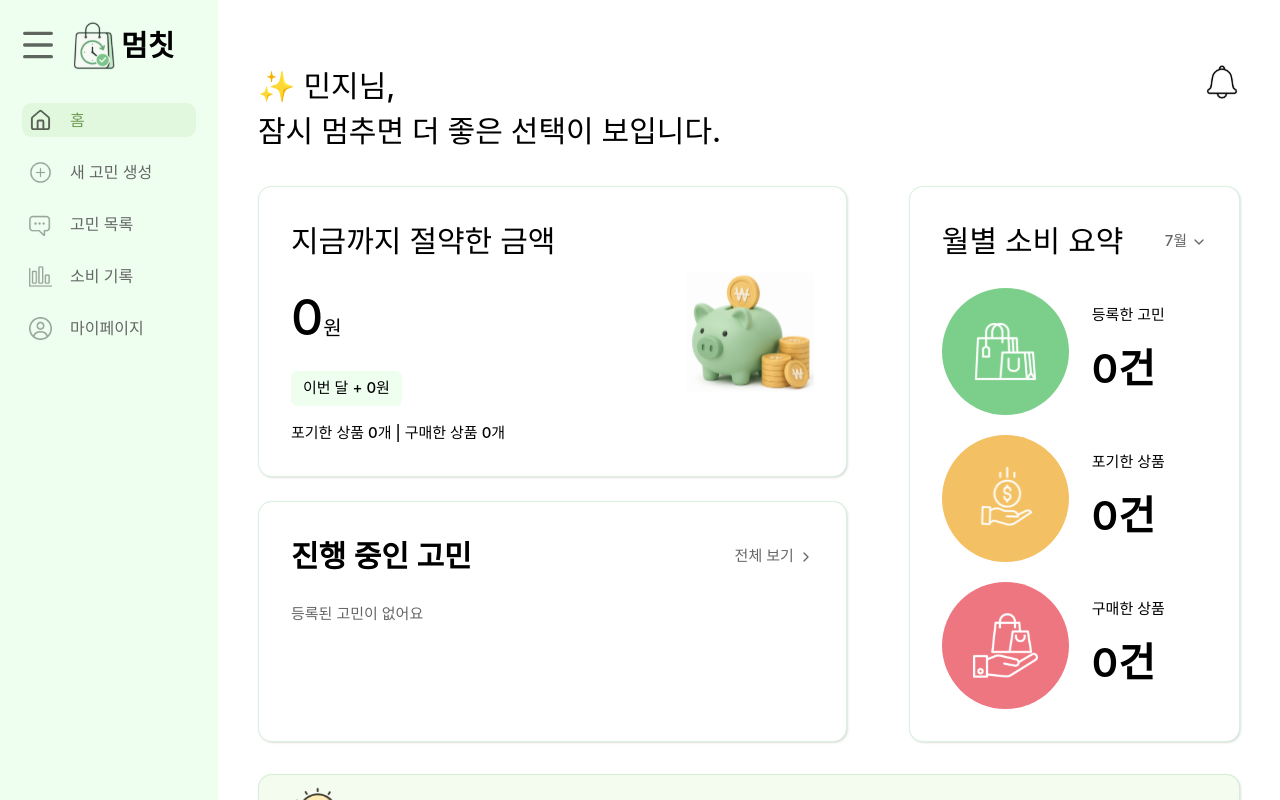
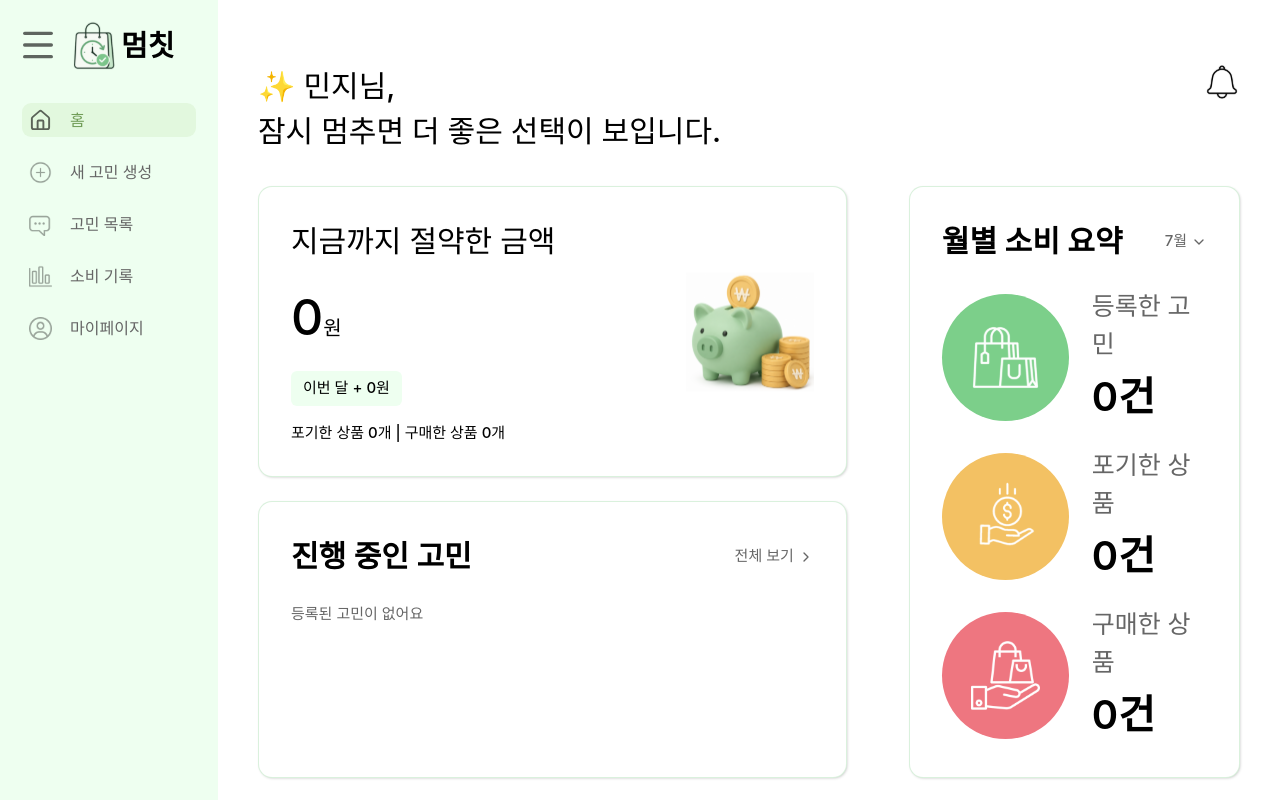
Before and after one commit to ParkSungju01/think24, a React (Vite) app: page / in a window 1280 px wide. Shown: the top 800 px of the page. Built offline with nearby package versions, Linux system fonts and the light colour scheme.

Commit message:
fix: 디자인수정

```diff
--- a/src/pages/Home/components/CategoryStatRow.tsx
+++ b/src/pages/Home/components/CategoryStatRow.tsx
@@ -31,11 +31,11 @@ export function CategoryStatRow({ stat }: CategoryStatRowProps) {
         <div
           className={`flex size-31.75 items-center justify-center rounded-full ${iconBgColor}`}
         >
-          <img src={icon} alt="" className="size-16.25" />
+          <img src={icon} alt="" className="size-17.25" />
         </div>
       </div>
-      <div className="flex flex-col gap-3">
-        <span className="text-[15px] font-medium text-black">{stat.label}</span>
+      <div className="flex flex-col gap-1">
+        <span className="text-[25px] font-medium text-[#666]">{stat.label}</span>
         <span className="text-[40px] font-semibold text-black">
           {stat.count}건
         </span>
--- a/src/pages/Home/components/MonthlySummaryCard.tsx
+++ b/src/pages/Home/components/MonthlySummaryCard.tsx
@@ -14,7 +14,7 @@ export function MonthlySummaryCard({
   return (
     <div className="flex w-full min-w-0 flex-col gap-6 rounded-[14px] border border-[rgba(188,230,193,0.55)] bg-white p-8 shadow-[1px_1px_3px_-1px_rgba(0,0,0,0.25)]">
       <div className="flex items-center justify-between">
-        <h2 className="text-[30px] font-medium text-black">
+        <h2 className="text-[30px] font-semibold text-black">
           월별 소비 요약
         </h2>
         {/* 확인 완료: 이번 범위는 UI만 정적으로 구현, 실제 클릭 인터랙션은 이후 별도 작업 */}
```
Also changed, not shown: .claude/settings.json (added).
